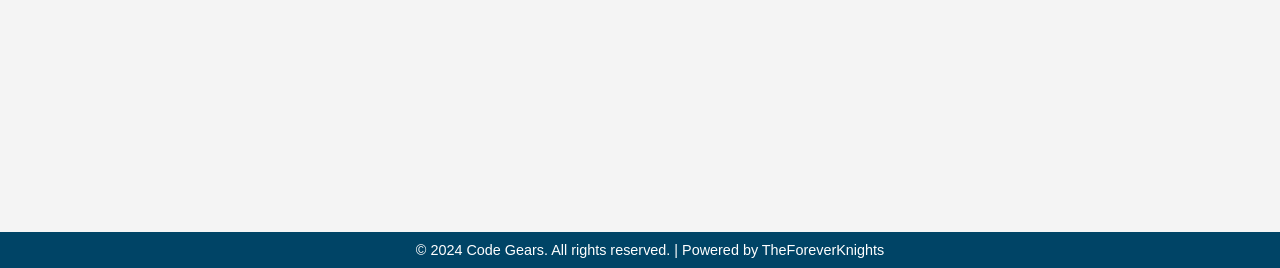
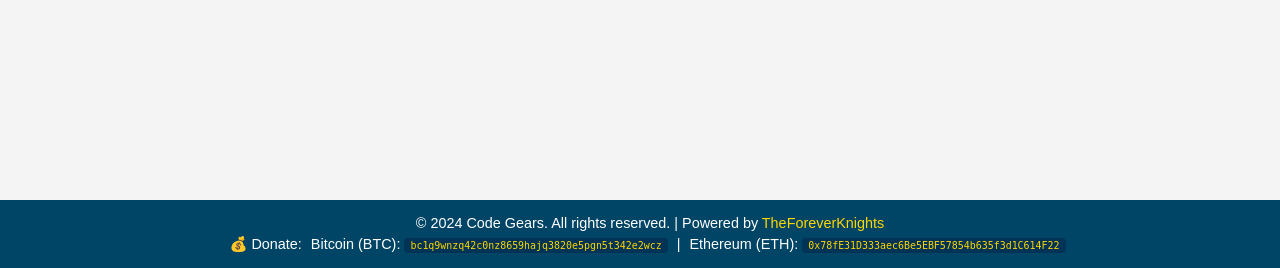
Before and after one commit to BarsilNzola/skill-development-and-certification, a Django app: page /dashboard/ in a window 1280 px wide. Shown: the part 532-800 px from the top of the page. Run offline with Django 5.2, Linux system fonts and the light colour scheme; the visitor is signed in with stand-in values (Sample User, id 1); data that the repository does not hold is empty.

Commit message:
footer changes

```diff
--- a/static/core/css/styles.css
+++ b/static/core/css/styles.css
@@ -64,7 +64,7 @@ footer {
 }
 
 footer p {
-    margin: 0;
+    margin: 5px 0;
 }
 
 footer p a {
@@ -75,6 +75,21 @@ footer p a {
 footer p a:hover {
     text-decoration: underline;
 }
+
+footer .donate span {
+    display: inline-block;
+    margin: 0 5px;
+}
+
+footer code {
+    background: #003355;
+    padding: 2px 6px;
+    border-radius: 4px;
+    color: #FFD700; /* gold text for wallet addresses */
+    font-family: monospace;
+    font-size: 0.85em;
+}
+
 
 
 /* Mobile-first Responsive Design */
--- a/templates/base.html
+++ b/templates/base.html
@@ -26,7 +26,13 @@
         {% endblock %}
     </main>
     <footer>
-        <p>&copy; 2024 Code Gears. All rights reserved. | Powered by TheForeverKnights</p>
+        <p>&copy; 2024 Code Gears. All rights reserved. | Powered by <a href="#">TheForeverKnights</a></p>
+        <div class="donate">
+            <p>💰 Donate:
+                <span>Bitcoin (BTC): <code>bc1q9wnzq42c0nz8659hajq3820e5pgn5t342e2wcz</code></span> |
+                <span>Ethereum (ETH): <code>0x78fE31D333aec6Be5EBF57854b635f3d1C614F22</code></span>
+            </p>
+        </div>
     </footer>
 </body>
 </html>
```
